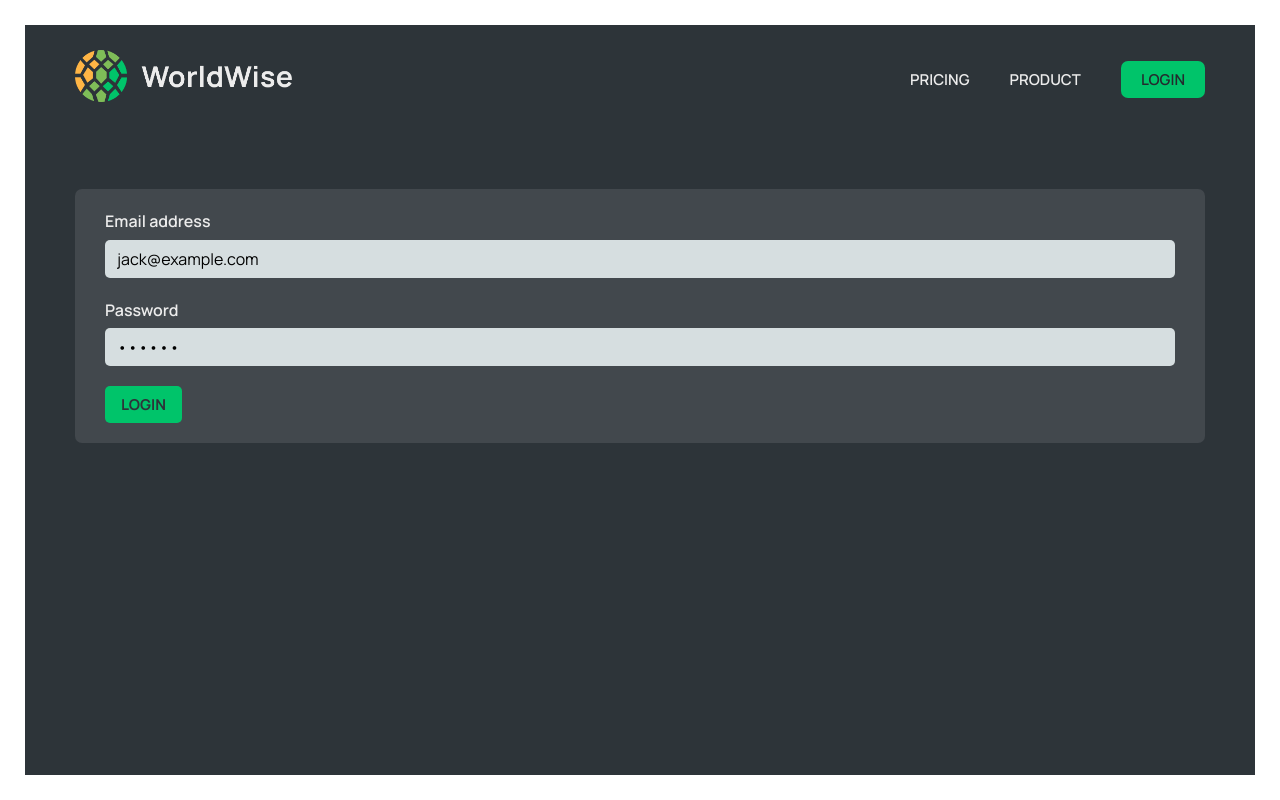
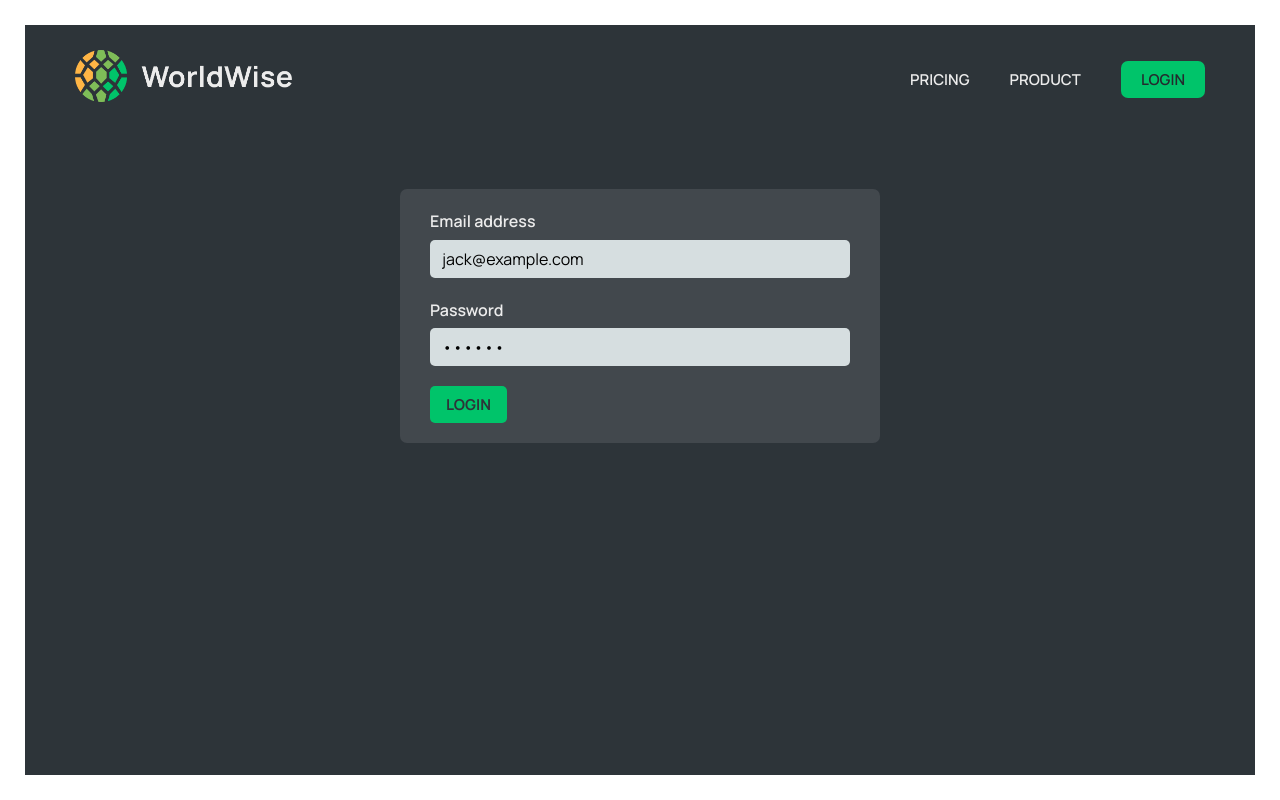
Before and after one commit to nizar-ing/world-wise-app, a React (Vite) app: page /login in a window 1280 px wide. Built offline with nearby package versions, Linux system fonts and the light colour scheme; data requests are answered from the project's data file.

Commit message:
last styling in login page part 2

```diff
--- a/src/pages/Login.module.css
+++ b/src/pages/Login.module.css
@@ -9,13 +9,13 @@
   background-color: var(--color-dark--2);
   border-radius: 7px;
   padding: 2rem 3rem;
-  width: 100%;
+  /*width: 100%;*/
   display: flex;
   flex-direction: column;
   gap: 2rem;
 
   /* Different from other form */
-  /*width: 48rem;*/
+  width: 48rem;
   margin: 8rem auto;
 }
 
```
